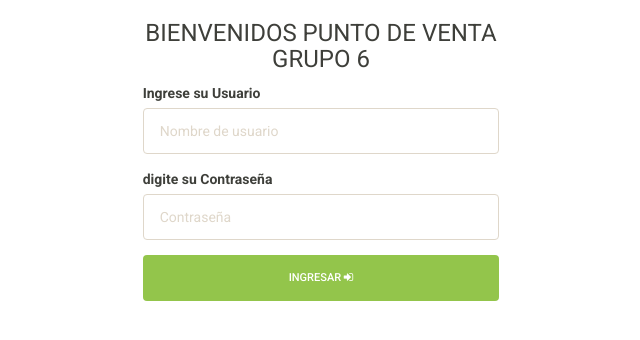
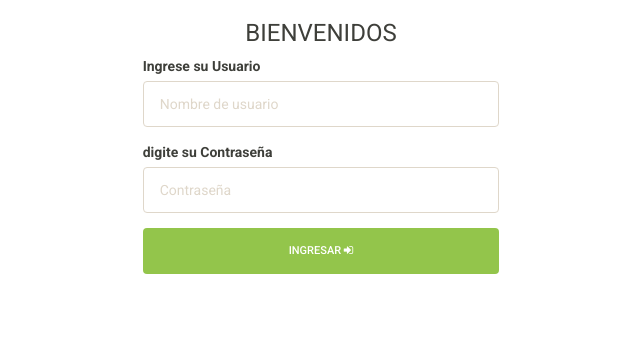
Before and after one commit to Wannecruz/Punto-de-venta, a PHP site: page / in a window 1280 px wide. Shown: the top 340 px of the page, without its empty margins (319-959 px from the left). Run offline with PHP 8.4, Linux system fonts and the light colour scheme.

Commit message:
principal

```diff
--- a/inc/login.php
+++ b/inc/login.php
@@ -1,5 +1,5 @@
 <div class="col-md-4 col-md-offset-4 col-xs-12">
-    <h3 class="text-center">BIENVENIDOS PUNTO DE VENTA GRUPO 6</h3>
+    <h3 class="text-center">BIENVENIDOS </h3>
     <div class="col-md-12">
         <div class="form-group">
             <label for="usuario">Ingrese su Usuario</label>
```
